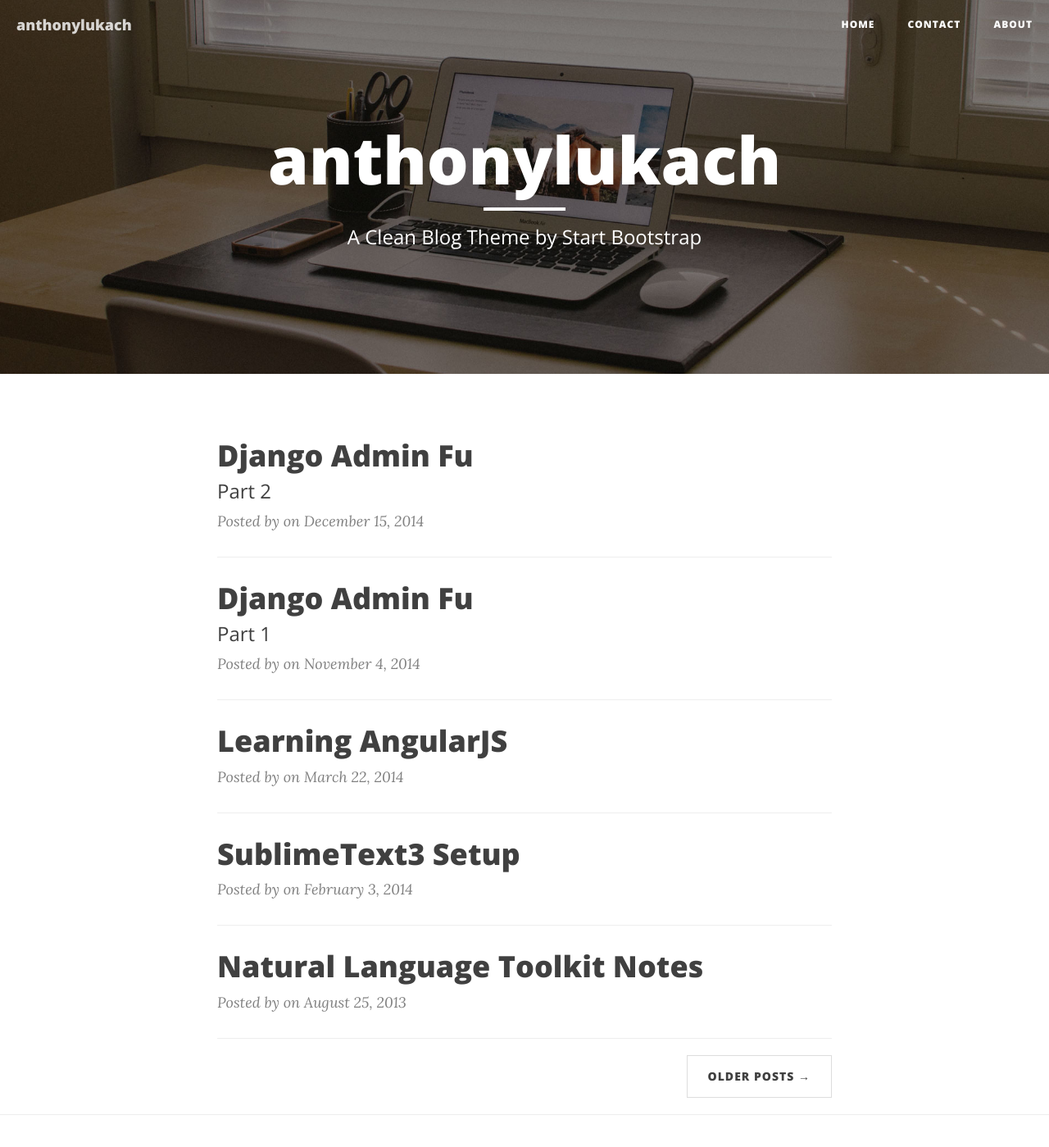
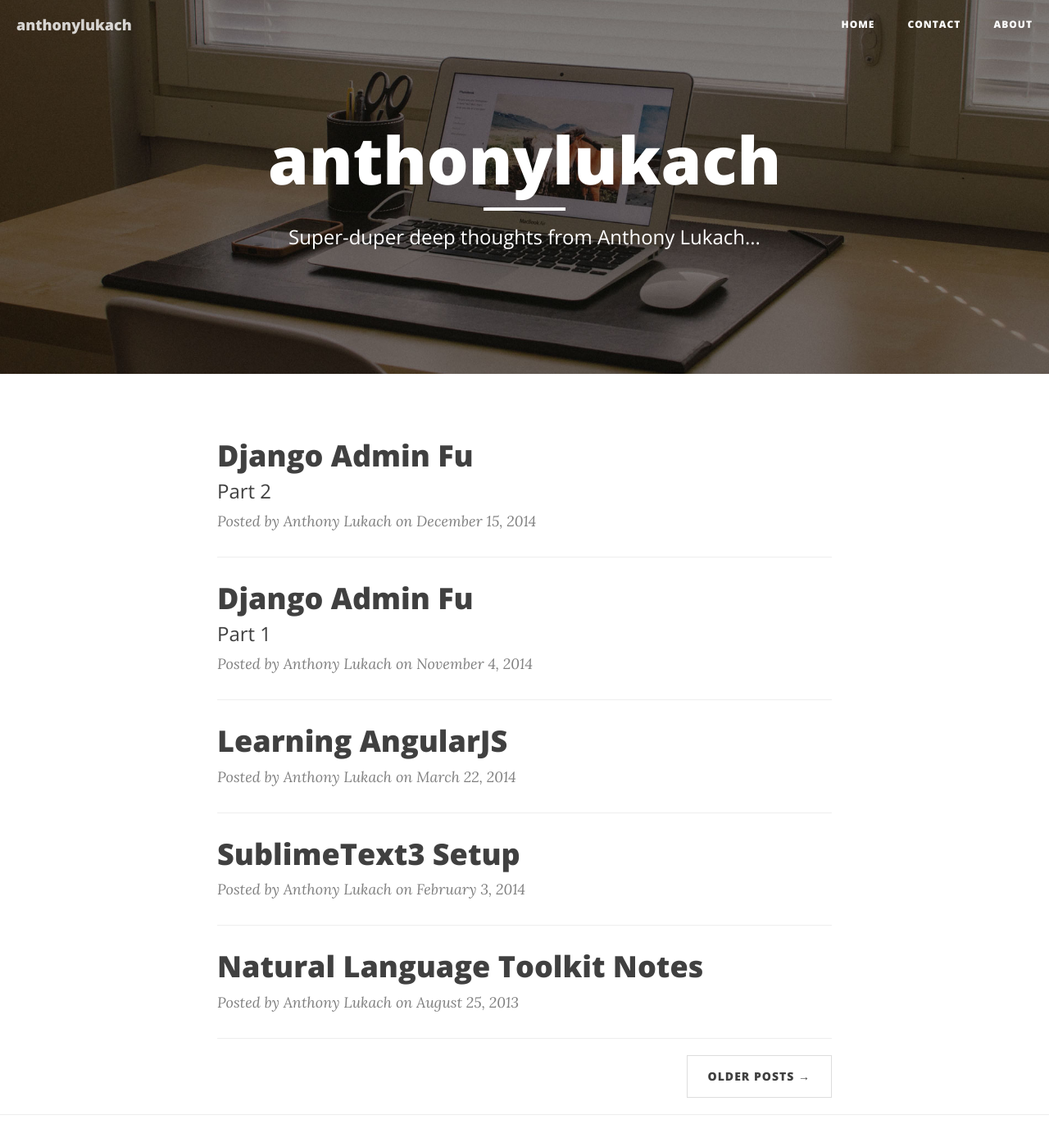
Before and after one commit to alukach/alukach.github.io, a Jekyll site: the page built from index.html, in a window 1280 px wide and 1400 px high. Shown: the whole window at 82% size. Built offline with Jekyll 4.4.1, drawn with Linux system fonts in a browser that asks for light colours; nearby versions of some CDN libraries; the list of posts is cut into pages by our own code.

Commit message:
Update author to default to page author. Update description

```diff
--- a/_layouts/post.html
+++ b/_layouts/post.html
@@ -12,7 +12,7 @@ layout: default
                     {% if page.subtitle %}
                     <h2 class="subheading">{{ page.subtitle }}</h2>
                     {% endif %}
-                    <span class="meta">Posted by {{ page.author }} on {{ page.date | date: "%B %-d, %Y" }}</span>
+                    <span class="meta">Posted by {% if page.author %}{{ page.author }}{% else %}{{ site.author }}{% endif %} on {{ page.date | date: "%B %-d, %Y" }}</span>
                 </div>
             </div>
         </div>
--- a/index.html
+++ b/index.html
@@ -1,12 +1,12 @@
 ---
 layout: page
-description: "A Clean Blog Theme by Start Bootstrap"
+description: "Super-duper deep thoughts from Anthony Lukach..."
 ---
 
 {% for post in paginator.posts %}
 <div class="post-preview">
     <a href="{{ post.url | prepend: site.baseurl }}">
-        <h2 class="post-title">            {{ post.title }}
+        <h2 class="post-title">{{ post.title }}
         </h2>
         {% if post.subtitle %}
         <h3 class="post-subtitle">
@@ -14,7 +14,7 @@ description: "A Clean Blog Theme by Start Bootstrap"
         </h3>
         {% endif %}
     </a>
-    <p class="post-meta">Posted by {{ post.author }} on {{ post.date | date: "%B %-d, %Y" }}</p>
+    <p class="post-meta">Posted by {% if post.author %}{{ post.author }}{% else %}{{ site.author }}{% endif %} on {{ post.date | date: "%B %-d, %Y" }}</p>
 </div>
 <hr>
 {% endfor %}
```
